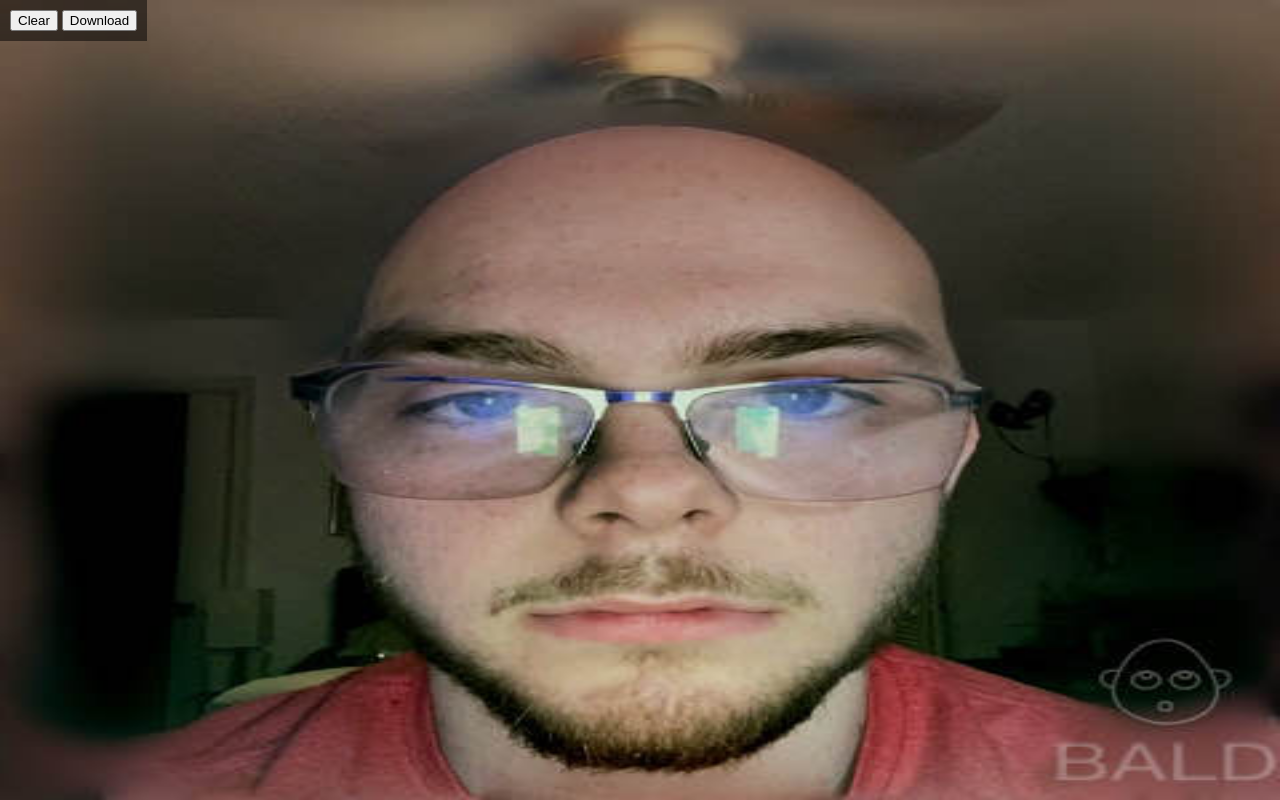
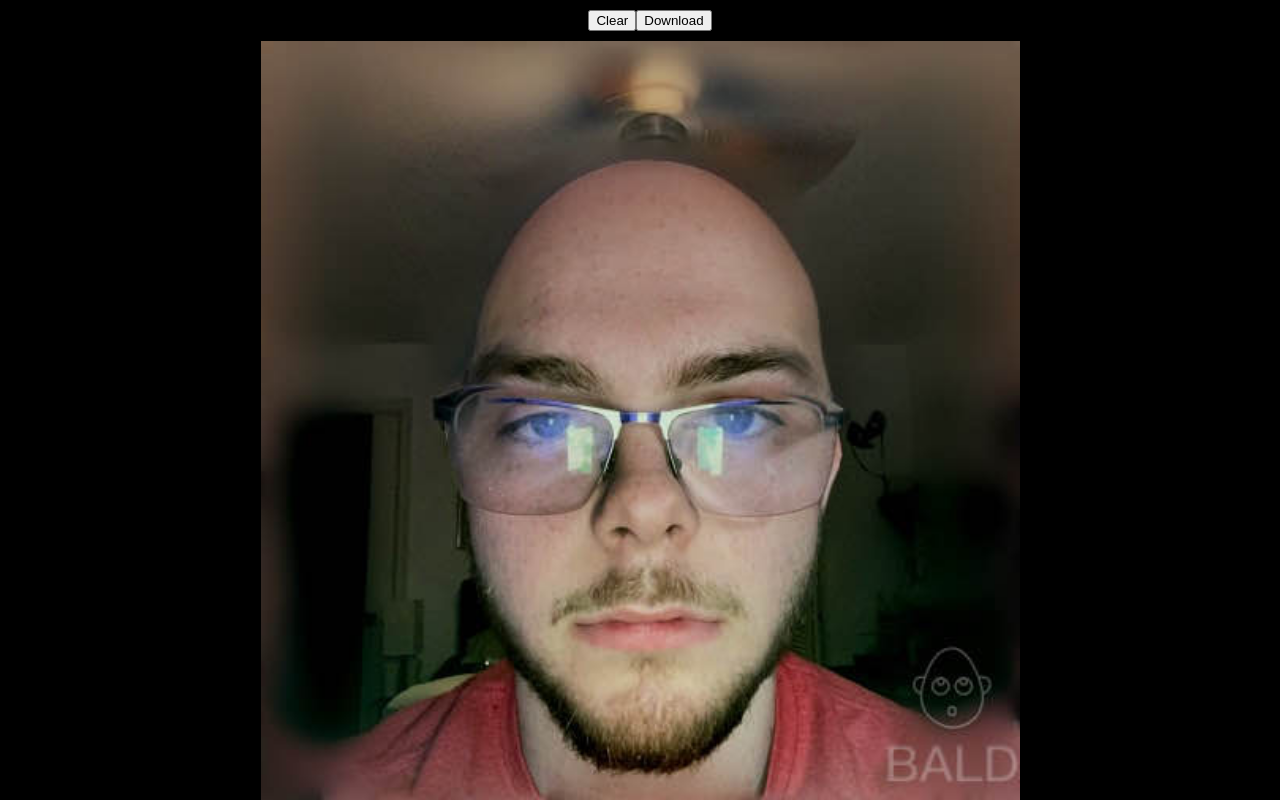
Before and after one commit to BigGecko01/benperlahair, a plain HTML site: page index.html in a window 1280 px wide. Drawn offline with Linux system fonts and the light colour scheme.

Commit message:
remove stretching

```diff
--- a/index.css
+++ b/index.css
@@ -17,18 +17,22 @@ h1 {
 .container {
   position: relative;
   height: 100%;
+  display: flex;
+  flex-direction: column;
+  align-items: center;
 }
 #toolbar {
-  position: absolute;
+  position: fixed;
   top: 0;
   left: 0;
+  width: 100%;
   z-index: 1;
   background: rgba(0, 0, 0, 0.5);
   padding: 10px;
+  display: flex;
+  justify-content: center;
 }
 canvas {
-  position: absolute;
-  top: 0;
-  left: 0;
+  display: block;
   z-index: 0;
 }
--- a/index.html
+++ b/index.html
@@ -3,7 +3,7 @@
   <head>
     <meta charset="UTF-8" />
     <meta name="viewport" content="width=device-width, initial-scale=1.0" />
-    <title>Bald Ben</title>
+    <title>Drawing App</title>
     <link rel="stylesheet" href="index.css" />
   </head>
   <body>
@@ -12,9 +12,7 @@
         <button id="clear">Clear</button>
         <button id="download">Download</button>
       </div>
-      <div>
-        <canvas id="drawing-board"></canvas>
-      </div>
+      <canvas id="drawing-board"></canvas>
     </section>
     <script src="index.js"></script>
   </body>
--- a/index.js
+++ b/index.js
@@ -1,39 +1,45 @@
 const canvas = document.getElementById("drawing-board");
 const toolbar = document.getElementById("toolbar");
 const ctx = canvas.getContext("2d");
-
-const canvasOffsetX = canvas.offsetLeft;
-const canvasOffsetY = canvas.offsetTop;
-
-canvas.width = window.innerWidth - canvasOffsetX;
-canvas.height = window.innerHeight - canvasOffsetY;
 
 let isPainting = false;
 let lineWidth = 5;
 let startX;
 let startY;
+let img = new Image();
+
+img.src = "bald.jpg";
+img.onload = () => {
+  resizeCanvas();
+  window.addEventListener("resize", resizeCanvas);
+};
+
+const resizeCanvas = () => {
+  const aspectRatio = img.width / img.height;
+  if (window.innerWidth / window.innerHeight > aspectRatio) {
+    canvas.height = window.innerHeight - toolbar.offsetHeight;
+    canvas.width = canvas.height * aspectRatio;
+  } else {
+    canvas.width = window.innerWidth;
+    canvas.height = canvas.width / aspectRatio;
+  }
+  canvas.style.marginTop = `${toolbar.offsetHeight}px`;
+  ctx.drawImage(img, 0, 0, canvas.width, canvas.height);
+};
 
 toolbar.addEventListener("click", (e) => {
   if (e.target.id === "clear") {
     ctx.clearRect(0, 0, canvas.width, canvas.height);
-    loadBackgroundImage();
+    ctx.drawImage(img, 0, 0, canvas.width, canvas.height);
   } else if (e.target.id === "download") {
     downloadCanvas();
   }
 });
 
-const loadBackgroundImage = () => {
-  const img = new Image();
-  img.src = "bald.jpg";
-  img.onload = () => {
-    ctx.drawImage(img, 0, 0, canvas.width, canvas.height);
-  };
-};
-
 const startPosition = (e) => {
   isPainting = true;
-  startX = (e.clientX || e.touches[0].clientX) - canvasOffsetX;
-  startY = (e.clientY || e.touches[0].clientY) - canvasOffsetY;
+  startX = (e.clientX || e.touches[0].clientX) - canvas.offsetLeft;
+  startY = (e.clientY || e.touches[0].clientY) - canvas.offsetTop;
 };
 
 const finishedPosition = () => {
@@ -49,14 +55,14 @@ const draw = (e) => {
   ctx.lineCap = "round";
 
   ctx.lineTo(
-    (e.clientX || e.touches[0].clientX) - canvasOffsetX,
-    (e.clientY || e.touches[0].clientY) - canvasOffsetY,
+    (e.clientX || e.touches[0].clientX) - canvas.offsetLeft,
+    (e.clientY || e.touches[0].clientY) - canvas.offsetTop,
   );
   ctx.stroke();
   ctx.beginPath();
   ctx.moveTo(
-    (e.clientX || e.touches[0].clientX) - canvasOffsetX,
-    (e.clientY || e.touches[0].clientY) - canvasOffsetY,
+    (e.clientX || e.touches[0].clientX) - canvas.offsetLeft,
+    (e.clientY || e.touches[0].clientY) - canvas.offsetTop,
   );
 };
 
@@ -74,5 +80,3 @@ canvas.addEventListener("mousemove", draw);
 canvas.addEventListener("touchstart", startPosition);
 canvas.addEventListener("touchend", finishedPosition);
 canvas.addEventListener("touchmove", draw);
-
-loadBackgroundImage();
```
